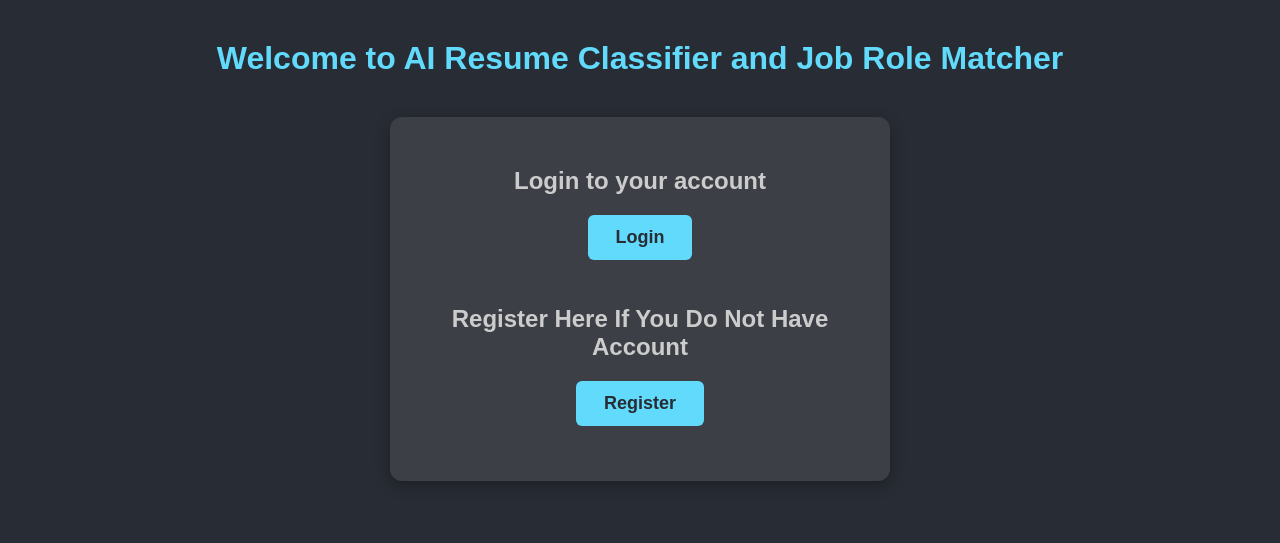
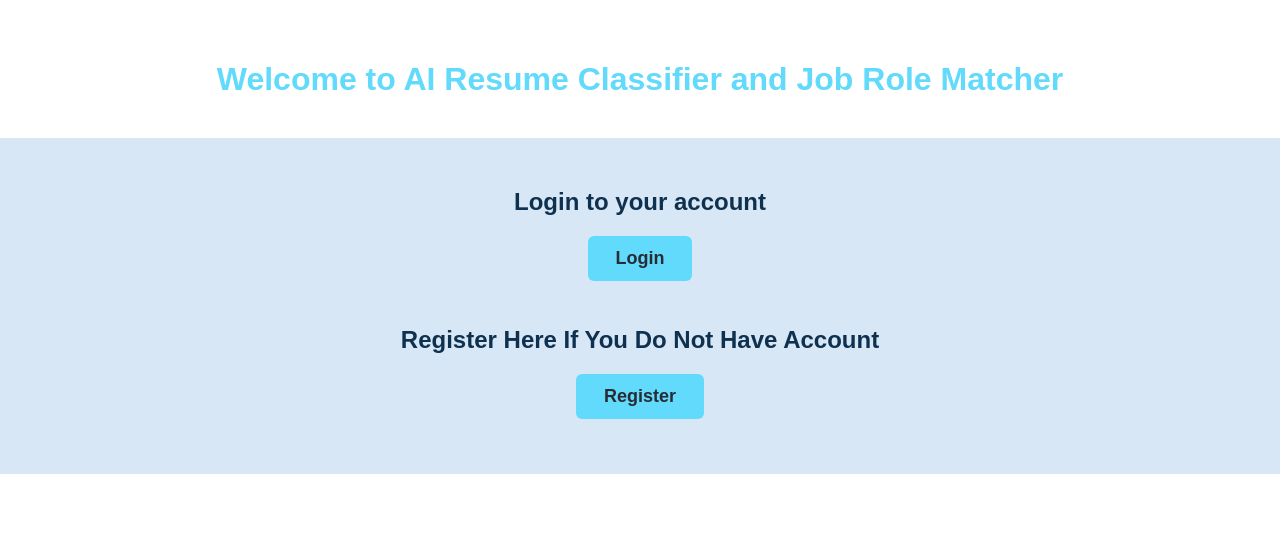
Before and after one commit to RuchiDissa/resume-classifier-ai, a Flask app: page / in a window 1280 px wide. Shown: the top 543 px of the page. Run offline with Flask 2, Linux system fonts and the light colour scheme.

Commit message:
Update style.css

```diff
--- a/app/static/style.css
+++ b/app/static/style.css
@@ -1,13 +1,28 @@
 body {
-  background-color: #282c34;
+  background-color: white;
   font-family: Arial, sans-serif;
   color: #eee;
-  margin: 40px;
+  margin: 0px;
+  padding: 40px 0;
   text-align: center;
 }
 
+.welcome-img {
+  max-width: 80%;
+  height: auto;
+  margin-top: 20px;
+  border-radius: 0px;
+  box-shadow: 0 0px 0px rgba(0, 0, 0, 0.3);
+}
+
+
 .container {
   margin-bottom: 40px;
+}
+
+p{
+    color: black;
+    margin-center: 10px;
 }
 
 h1 {
@@ -16,17 +31,19 @@ h1 {
 }
 
 h2 {
-  color: #ccc;
+  color: #0f3150;
   margin: 20px 0 10px;
 }
 
 .auth-container {
-  display: inline-block;
-  background: #3c3f45;
-  padding: 30px 50px;
-  border-radius: 12px;
-  box-shadow: 0 4px 15px rgba(0,0,0,0.3);
-  max-width: 400px;
+  width: 100%;
+  background: #d8e7f5;
+  padding: 30px 0px;
+  border-radius: 0;
+  box-shadow: 0 4px 15px rgba(0,0,0,0,3);
+  box-sizing: border-box;
+  text-align: center;
+  margin: 30px 0;
 }
 
 .btn {
@@ -48,3 +65,10 @@ h2 {
   background-color: #21a1f1;
   color: white;
 }
+
+footer {
+  text-align: center;
+  padding: 20px;
+  font-size: 0.9rem;
+  color: #777;
+}
```
